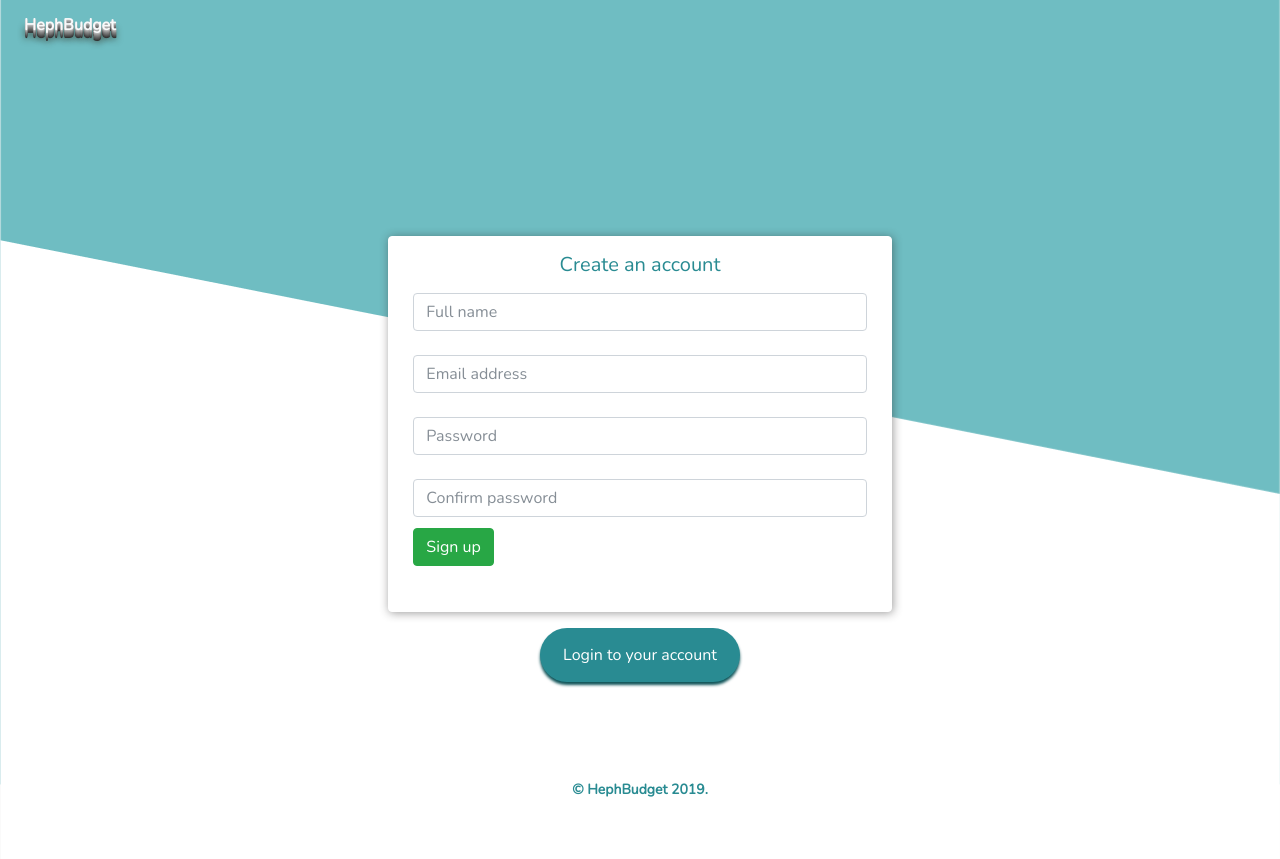
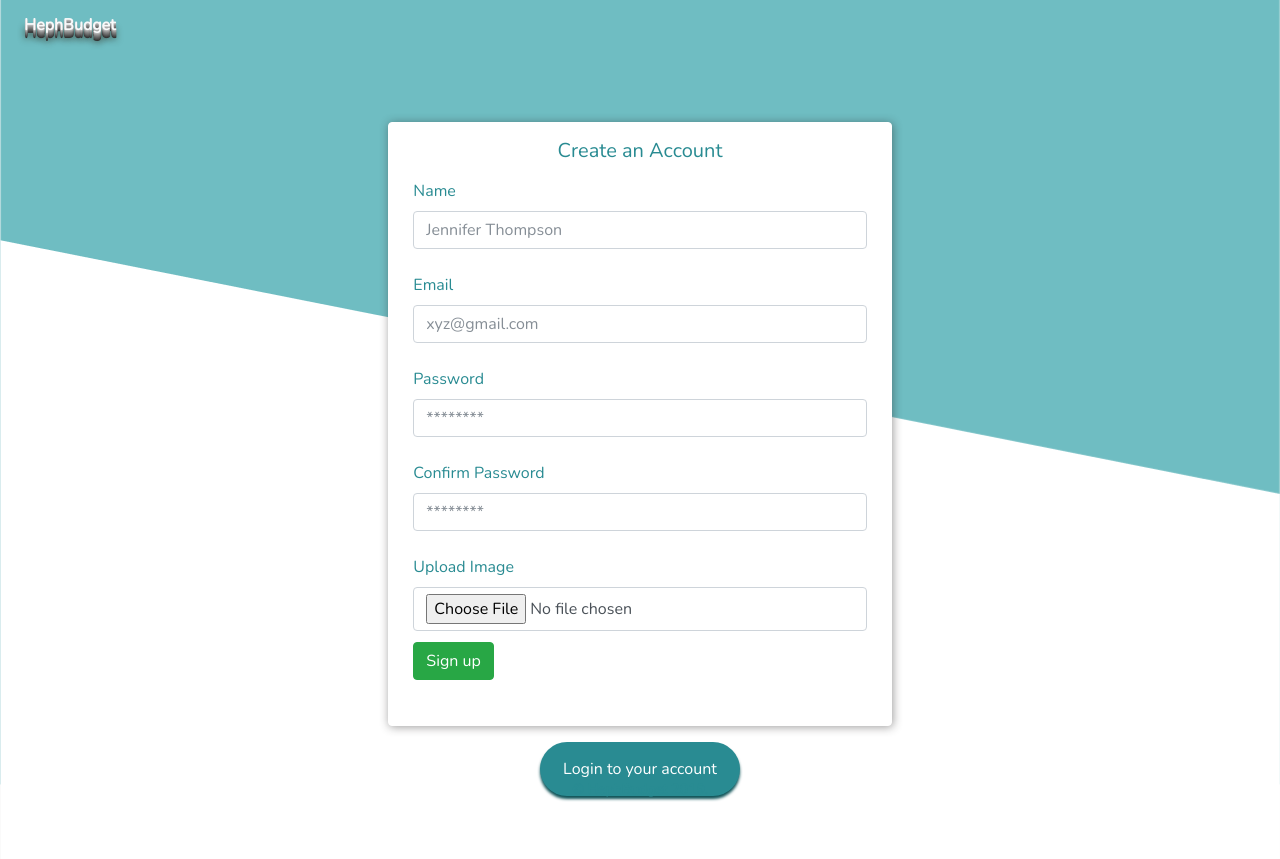
Before and after one commit to hngi/Hephaestus-Budget, a PHP site: page /signup in a window 1280 px wide. Run offline with PHP 8.4, Linux system fonts and the light colour scheme; data that the repository does not hold is empty; some libraries are stand-ins or nearby versions.

Commit message:
Added image feature

```diff
--- a/assets/css/style.css
+++ b/assets/css/style.css
@@ -181,3 +181,21 @@
     width: 100%;
   }
 }
+
+.profile-circle {
+  width: 45px;
+  height: 44px;
+  background-size: cover;
+  background-repeat: no-repeat;
+  background-position: center center;
+  -webkit-border-radius: 99em;
+  -moz-border-radius: 99em;
+  border-radius: 99em;
+  border: 2px solid #eee;
+  box-shadow: 0 3px 2px rgba(0, 0, 0, 0.3);
+  vertical-align: middle;
+  position: relative;
+  left: -12px;
+  top: -2px;
+
+}
--- a/db.php
+++ b/db.php
@@ -1,17 +1,17 @@
 <?php
-$url = parse_url(getenv("CLEARDB_DATABASE_URL"));
+//$url = parse_url(getenv("CLEARDB_DATABASE_URL"));
 
 # db config for heroku
-$host = $url["host"];
-$username = $url["user"];
-$password = $url["pass"];
-$database = substr($url["path"], 1);
+//$host = $url["host"];
+//$username = $url["user"];
+//$password = $url["pass"];
+//$database = substr($url["path"], 1);
 
 # db config for locahost
-// $host = "localhost";
-// $username = "root";
-// $password = "";
-// $database = "hephbudget";
+$host = "localhost";
+$username = "root";
+$password = "";
+$database = "hephbudget";
 
 $conn = mysqli_connect("$host", "$username", "$password", $database);
 
--- a/login.php
+++ b/login.php
@@ -39,7 +39,7 @@
                 <div class="form-group">
                     <button type="submit" class="btn btn-success" name="login" style="position: relative; top: -13px">Login</button>
                     <a href="password_reset.php" class="float-right text-info" style="font-size: 15px;">I forgot my password</a>
-                    <div id="my-signin2" style="display: inline-block; position: relative; left: 40px;"></div>
+                    <div id="my-signin2" style="display: inline-block; position: relative; left: 10px;"></div>
                     <script>
                         function onSuccess(googleUser) {
                         console.log('Logged in as: ' + googleUser.getBasicProfile().getName());
--- a/signup.php
+++ b/signup.php
@@ -22,25 +22,38 @@
     <p class="p-2 m-0"><a href="index.php" class="nav-link hephbrand text-light h5 font-weight-bold" style="color: inherit">HephBudget</a></p>
     <div class="d-flex position-absolute justify-content-center  align-items-center w-100 h-100">
         <div class="col-md-5">
-            <form method="post" class="px-4 py-3 form">
-                <h5 class="text-center pb-2" style="color: #298b92;">Create an account</h5>
+            <form method="post" class="px-4 py-3 form" enctype="multipart/form-data">
+                <h5 class="text-center pb-2" style="color: #298b92;">Create an Account</h5>
                 <?php if (isset($fbk)) : ?>
                     <div class="alert alert-<?php echo $fbk["color"]; ?>">
                         <small> <?php echo $fbk["msg"]; ?></small>
                     </div>
                 <?php endif; ?>
                 <div class="form-group mb-4">
-                    <input name="name" type="text" placeholder="Full name " class="form-control" value="<?php echo isset($name) ? $name : '' ?>" />
+                <label style="color: #298b92;">Name</label>
+                    <input name="name" type="text" placeholder="Jennifer Thompson" class="form-control" value="<?php echo isset($name) ? $name : '' ?>" />
                 </div>
+
                 <div class="form-group mb-4">
-                    <input name="email" type="email" placeholder="Email address " class="form-control" value="<?php echo isset($email) ? $email : '' ?>" />
+                <label style="color: #298b92;">Email</label>
+                    <input name="email" type="email" placeholder="xyz@gmail.com " class="form-control" value="<?php echo isset($email) ? $email : '' ?>" />
                 </div>
+
                 <div class="form-group mb-4">
-                    <input name="pass" type="password" placeholder="Password " class="form-control" />
+                <label style="color: #298b92;">Password</label>
+                    <input name="pass" type="password" placeholder="********" class="form-control" />
                 </div>
+
                 <div class="form-group mb-4">
-                    <input name="rpass" type="password" placeholder="Confirm password " class="form-control" />
+                <label style="color: #298b92;">Confirm Password</label>
+                    <input name="rpass" type="password" placeholder="********" class="form-control" />
                 </div>
+
+                <div class="form-group mb-4">
+                <label style="color: #298b92;">Upload Image</label>
+                    <input name="user_image" type="file"  class="form-control" />
+                </div>
+
                 <div class="form-group">
                     <button type="submit" class="btn btn-success" name="signup" style="position: relative; top: -13px">Sign up</button>
                     <div id="my-signin2" style="display: inline-block; position: relative; left: 40px;"></div>
--- a/validations/auth.php
+++ b/validations/auth.php
@@ -6,16 +6,21 @@
     return stripslashes(strip_tags(trim($_POST[$data])));
 }
 
-if (isset($_POST['signup'])) {
+if (isset($_POST['signup']) && !empty($_FILES["user_image"]["name"])){
+
     $name = clean_data('name');
     $email = clean_data('email');
     $pass = clean_data('pass');
     $rpass = clean_data('rpass');
+
     $validated = true;
-    if (!empty($name) && !empty($email) && !empty($pass) && !empty($rpass)) {
+    $uploadOk = 1;
+
+
+    if (!empty($name) && !empty($email) && !empty($pass) && !empty($rpass) && !empty($_FILES["user_image"]["name"])) {
         $color = "danger";
-        //check if username is already taken
 
+        //check if email is already taken
         $user_exists = mysqli_query($conn, "SELECT  `email` FROM registered_user WHERE `email` = '{$email}'");
         $count = mysqli_num_rows($user_exists);
         if ($count == "1") {
@@ -42,17 +47,60 @@
             $color = "warning";
         }
 
-        if ($validated == true) {
+        $imgName = $_FILES['user_image']['name'];
+        $tmp_dir = $_FILES['user_image']['tmp_name'];
+        $imgSize = $_FILES['user_image']['size'];
+
+        // upload directory
+        $target_dir = 'user_uploads/';
+
+        $target_file = $target_dir .basename($_FILES["user_image"]["name"]);
+
+        // get image extension
+        $imageFileType = strtolower(pathinfo($target_file,PATHINFO_EXTENSION));
+
+         // Check if file already exists
+        if (file_exists($target_file)) {
+            $msg= "Sorry, file already exists";
+            $color ="warning";
+            $uploadOk = 0;
+
+            }
+
+        // Check file size -- Set for 1MB
+        if ($_FILES["user_image"]["size"] > 1000000 || $_FILES["user_image"]["size"] == 0 ) {
+            $msg = "Only files smaller than 1MB can be uploaded";
+            $color = "danger";
+            $uploadOk = 0;
+
+        }
+
+
+        // valid image extensions
+        // Allow certain file formats
+        if($imageFileType != "jpg" && $imageFileType != "png" && $imageFileType != "jpeg" && $imageFileType != "gif") {
+            $msg = "Only JPEG, JPG, PNG & GIF files are allowed";
+            $color = "warning";
+            $uploadOk = 0;
+
+            }
+
+            if ($validated == true && $uploadOk != 0 && !isset($msg)) {
                 $pass = md5($rpass);
-            $new_user_query =  mysqli_query($conn, "INSERT INTO registered_user(`name`, `email`, `password`) VALUES('$name', '$email',  '$pass')");
+
+                if (move_uploaded_file($_FILES["user_image"]["tmp_name"], $target_file)) {
+                    $new_user_query =  mysqli_query($conn, "INSERT INTO registered_user(`name`, `email`, `password`, `image`) VALUES('$name', '$email',  '$pass', '$imgName')");
+
                 if ($new_user_query == TRUE) {
                     $name = $email = "";
                     $msg = "Your registration was successful, you can login to your account";
                     $color = "success";
                 } else {
-                $msg = "An error was encountered on registration";
+                    $msg = "An error was encountered during registration";
                     }
                 }
+            }
+
     } else {
         $validated = false;
         $msg = "All fields are required";
```
Also changed, not shown: hephbudget.sql (added, +73 -0 lines), home.php (+15 -2 lines). Lines whose indentation alone changed are shown as unchanged.
